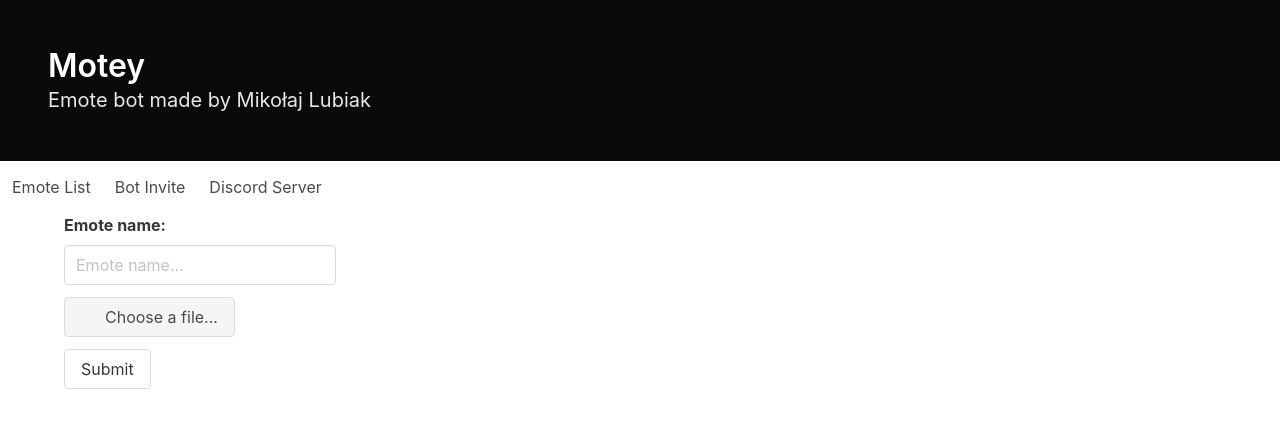
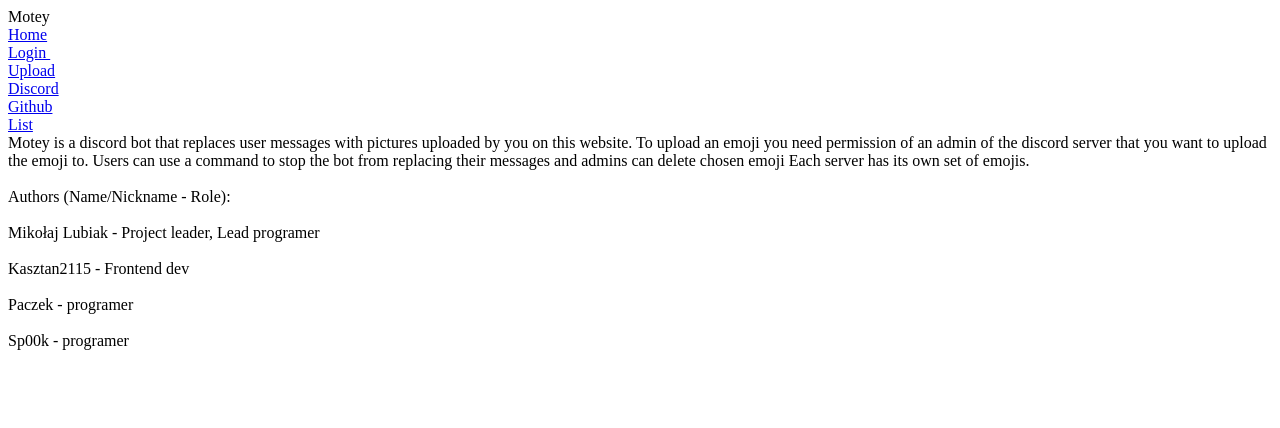
Before and after one commit to mikolajlubiak/motey, a Python web app: template templates/index.html in a window 1280 px wide. Shown: the top 428 px of the page. Run offline with Jinja, Linux system fonts and the light colour scheme; the template is opened without the code that fills it, so the values that code supplies are empty.

Commit message:
new design of the page, server selection when uploading emote (emotes arent asigned to servers yet) and saving servers to the database when user logs in

```diff
--- a/motey/infrastructure/database/tables.py
+++ b/motey/infrastructure/database/tables.py
@@ -41,7 +41,7 @@ emotes_servers_association_table = Table(
 
 class Server(Base):
         __tablename__ = "servers"
-
+        name: Mapped[str] = mapped_column(String(32), nullable=False)
         id: Mapped[int] = mapped_column(Integer, primary_key=True, autoincrement=True)
         guild: Mapped[int] = mapped_column(BigInteger, nullable=False, unique=True)
         server_users: Mapped[List["User"]] = relationship(back_populates="user_servers", secondary=users_servers_association_table)
--- a/motey/infrastructure/discord/bot.py
+++ b/motey/infrastructure/discord/bot.py
@@ -31,7 +31,7 @@ class MoteyClient(nextcord.Client):
             author = db_session.scalars(stmt).one()
         if author.replace==False:
             return
-        emote = self._emotes.get_emote_by_name(message.content)
+        emote = self._emotes.get_emote_by_name(message.content, str(message.guild.id))
         if emote is not None:
             await message.delete()
             with open(emote.path, 'rb') as f:
--- a/templates/base.html
+++ b/templates/base.html
@@ -3,42 +3,28 @@
 	<head>
 		<meta charset="utf-8">
 		<meta name="viewport" content="width=device-width, initial-scale=1">
+        <link rel="stylesheet" type="text/css" href="{{ url('static', filename='main.css') }}">
 		<title>Motey - Emote Bot</title>
-		<link rel="stylesheet" href="https://cdn.jsdelivr.net/npm/bulma@0.9.4/css/bulma.min.css">
 		<link rel="icon" type="image/png" href="{{ url('static', filename='favicon.png') }}"/>
 	</head>
 	<body>
-		<!--"Header"-->
-		<section class="hero is-black">
-			<div class="hero-body is-fullheight">
-				<p class="title">
-				Motey
-				</p>
-				<p class="subtitle">
-				Emote bot made by Mikołaj Lubiak
-				</p>
-			</div>
-		</section>
-		<!--Nav bar-->
-		<nav class="navbar has-text-black-bis" role="navigation" aria-label="main navigation">
-			<div id="navbar" class="navbar-menu">
-				<div class="navbar-start">
-					<a class="navbar-item" href="/list">
-						Emote List
-					</a>
-					<a class="navbar-item" href="https://discord.com/api/oauth2/authorize?client_id=1108722454353948692&permissions=8&scope=bot">
-						Bot Invite
-					</a>
-					<a class="navbar-item" href="https://discord.gg/pq9Jjg5Dfj">
-						Discord Server
-					</a>
-
-				</div>
-			</div>
-		</nav>
-		<!--Content-->
-		<div class="container">
-          <div id="content">{% block content %} {% endblock %}</div>
-		</div>
-	</body>
-</html>
+        <div class="title">
+            Motey
+        </div>
+        <div class="navbar">
+            <a href="/">Home</a>
+            <br/>
+            <a href="/login">Login <img src="{{ url('static', filename='dc_icon.png') }}" style="width: 3.5vw; vertical-align:middle;"></a>
+            <br/>
+            <a href="/upload">Upload</a>
+            <br/>
+            <a href="https://discord.gg/pq9Jjg5Dfj" target="_blank">Discord</a>
+            <br/>
+            <a href="https://github.com/Fntoomen/motey" target="_blank">Github</a>
+            <br/>
+            <a href="/list">List</a>
+        </div>
+        <div class="content">
+            {% block content %} {% endblock %}
+        </div>
+    </body>
--- a/templates/index.html
+++ b/templates/index.html
@@ -1,34 +1,16 @@
 {% extends "base.html" %}
 {% block content %}
-{% if error_message %}
-<p><strong>{{ error_message }}</strong></p>
-{% endif %}
-<form action="/upload" method="post" enctype="multipart/form-data">
-    <div class="field">
-        <label class="label"><strong>Emote name:</strong></label>
-        <div class="control" style="width: fit-content;">
-            <strong>
-                <input class="input" type="text" placeholder="Emote name..." name="emotename" id="emotename" required>
-            </strong>
-        </div>
-    </div>
-    <div class="field">
-        <label class="file-label">
-            <input class="file-input" type="file" name="emote" id="emote" required>
-            <span class="file-cta">
-                <span class="file-icon">
-                    <i class="fas fa-upload"></i>
-                </span>
-                <span class="file-label">
-                    Choose a file...
-                </span>
-            </span>
-        </label>
-    </div>
-    <div class="field">
-        <div class="control">
-            <input class="button" type="submit" value="Submit">
-        </div>
-    </div>
-</form>
+<div class="home">
+Motey is a discord bot that replaces user messages with pictures uploaded by you on this website. To upload an emoji you need permission of an admin of the discord server that you want to upload the emoji to. Users can use a command to stop the bot from replacing their messages and admins can delete chosen emoji Each server has its own set of emojis.
+<br/><br/>
+Authors (Name/Nickname - Role):
+<br/><br/>
+Mikołaj Lubiak - Project leader, Lead programer
+<br/><br/>
+Kasztan2115 - Frontend dev
+<br/><br/>
+Paczek - programer
+<br/><br/>
+Sp00k - programer
+</div>
 {% endblock %}
```
Also changed, not shown: motey/infrastructure/database/storage.py (+15 -4 lines), motey/infrastructure/http/routing.py (+6 -5 lines), motey/infrastructure/http/views.py (+25 -3 lines).
